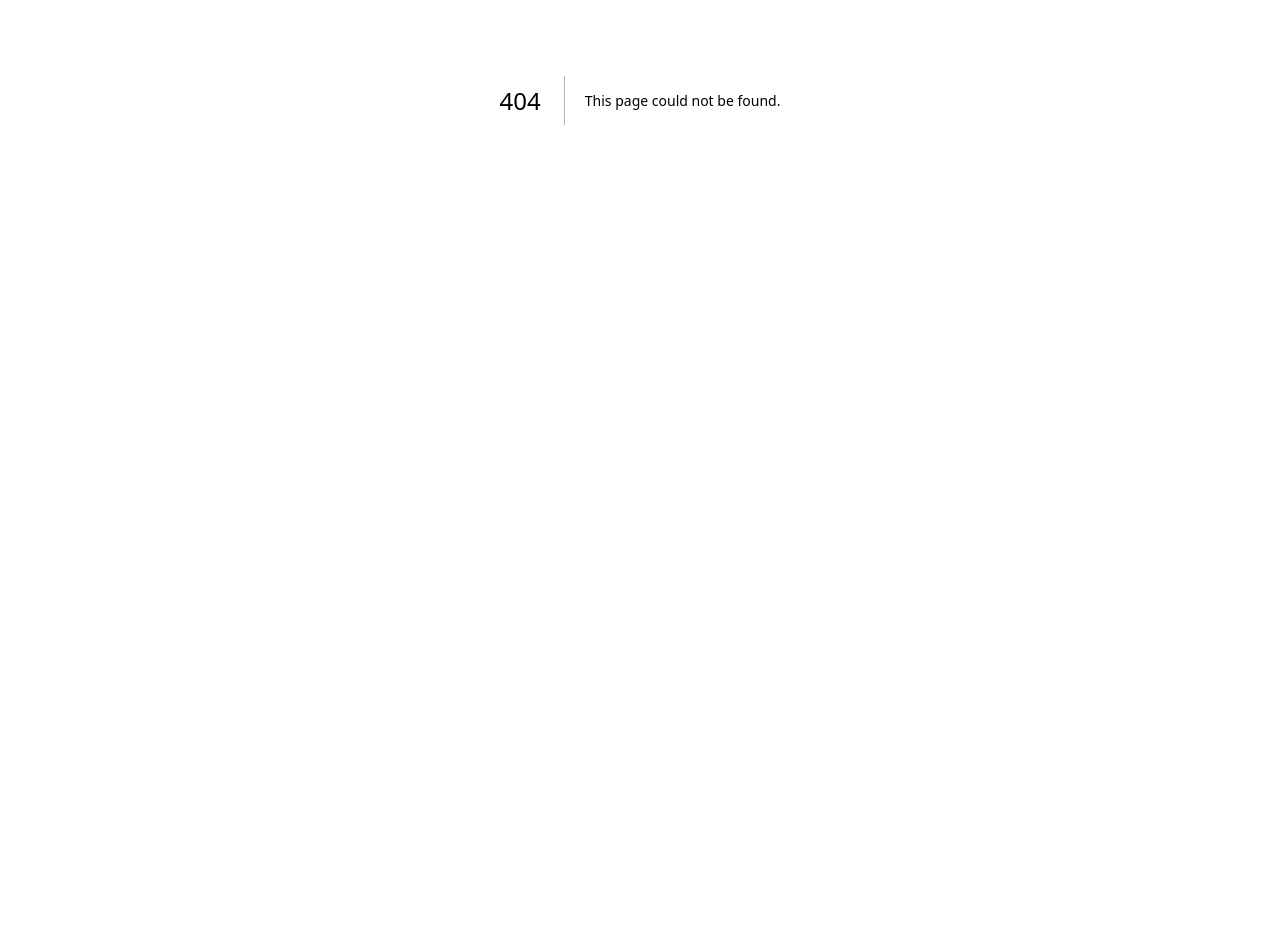
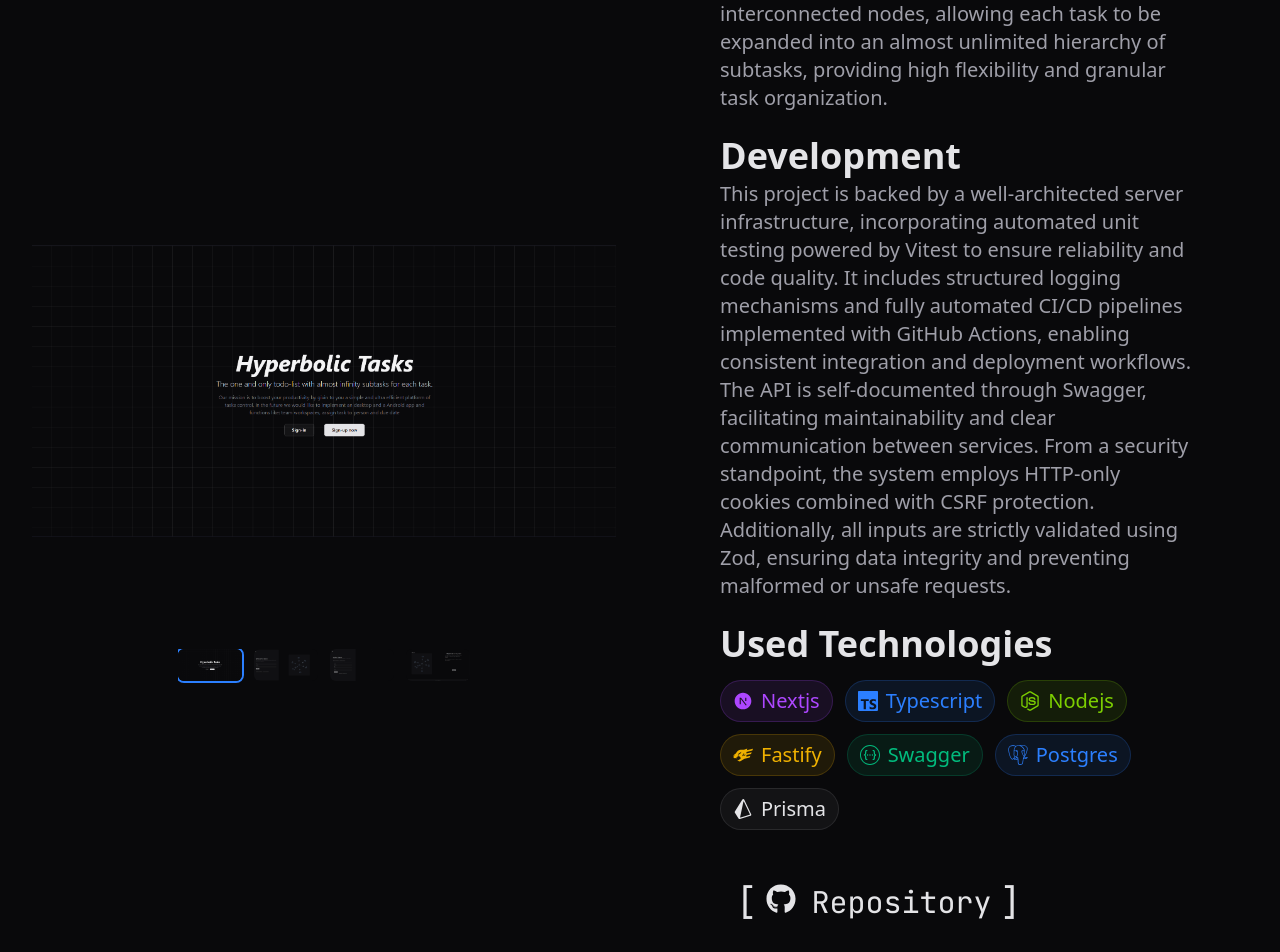
Before and after one commit to retr0lbb/henrique-barbosa, a Next.js app: page /project/hyperbolic in a window 1280 px wide. Before the commit this address had no page. Shown: the part 300-1252 px from the top of the page. Before the commit the page ends 800 px from the top, so only its background shows below. Built offline with nearby package versions, Linux system fonts and the light colour scheme.

Commit message:
feat: add hyperbolic pages

```diff
--- /dev/null
+++ b/src/app/project/hyperbolic/page.tsx
@@ -0,0 +1,111 @@
+import { ProjectComponent } from "@/components/project-page-component";
+
+import HT_MAIN from "@/assets/images/projeto_hyperbolic/HT_main.png";
+import HT_LOGIN from "@/assets/images/projeto_hyperbolic/HT_login.png";
+import HT_REGISTER from "@/assets/images/projeto_hyperbolic/HT_register.png";
+import HT_SEC from "@/assets/images/projeto_hyperbolic/HT_SEC.png";
+
+import { Button } from "@/components/button";
+import { TechBadge } from "@/components/project-page-component/shared/technologies-badge";
+import {
+  SiSwagger,
+  SiTypescript,
+  SiFastify,
+  SiPrisma,
+  SiPostgresql,
+} from "react-icons/si";
+import { RiNextjsFill } from "react-icons/ri";
+import { FaGithub, FaNodeJs } from "react-icons/fa";
+import Link from "next/link";
+import { Footer } from "@/components/footer";
+
+const images = [
+  { src: HT_MAIN, alt: "Main page from Hyperbolic Tasks" },
+  { src: HT_LOGIN, alt: "library page" },
+  { src: HT_REGISTER, alt: "game page 2" },
+  { src: HT_SEC, alt: "library page 2" },
+];
+
+export default function Page() {
+  return (
+    <div className="w-full min-h-dvh flex flex-col gap-10">
+      <ProjectComponent.Root>
+        <ProjectComponent.Header
+          title="Hyperbolic Tasks"
+          subtitle="Task manager that uses graphs."
+        />
+        <ProjectComponent.Body>
+          <ProjectComponent.Carousel imgs={images} />
+          <ProjectComponent.Description.Root>
+            <ProjectComponent.Description.Area title="What is?">
+              <p className="text-zinc-400 max-w-2xl text-xl">
+                This is not a conventional task manager. The project leverages a
+                tree-based architecture with interconnected nodes, allowing each
+                task to be expanded into an almost unlimited hierarchy of
+                subtasks, providing high flexibility and granular task
+                organization.
+              </p>
+            </ProjectComponent.Description.Area>
+
+            <ProjectComponent.Description.Area title="Development">
+              <p className="text-zinc-400 max-w-2xl text-xl">
+                This project is backed by a well-architected server
+                infrastructure, incorporating automated unit testing powered by
+                Vitest to ensure reliability and code quality. It includes
+                structured logging mechanisms and fully automated CI/CD
+                pipelines implemented with GitHub Actions, enabling consistent
+                integration and deployment workflows. The API is self-documented
+                through Swagger, facilitating maintainability and clear
+                communication between services. From a security standpoint, the
+                system employs HTTP-only cookies combined with CSRF protection.
+                Additionally, all inputs are strictly validated using Zod,
+                ensuring data integrity and preventing malformed or unsafe
+                requests.
+              </p>
+            </ProjectComponent.Description.Area>
+            <ProjectComponent.Description.Area
+              className="space-y-4"
+              title="Used Technologies"
+            >
+              <div className="flex flex-wrap items-center justify-start gap-3">
+                <TechBadge
+                  Icon={RiNextjsFill}
+                  tecName="Nextjs"
+                  color={"purple"}
+                />
+                <TechBadge
+                  Icon={SiTypescript}
+                  tecName="Typescript"
+                  color={"blue"}
+                />
+
+                <TechBadge Icon={FaNodeJs} tecName="Nodejs" color={"lime"} />
+                <TechBadge Icon={SiFastify} tecName="Fastify" color="yellow" />
+                <TechBadge Icon={SiSwagger} tecName="Swagger" color="emerald" />
+                <TechBadge
+                  Icon={SiPostgresql}
+                  tecName="Postgres"
+                  color="blue"
+                />
+                <TechBadge Icon={SiPrisma} tecName="Prisma" color="gray" />
+              </div>
+            </ProjectComponent.Description.Area>
+            <div className="mt-5 w-full flex items-center justify-start gap-10">
+              <Link
+                target="_blank"
+                href={"https://github.com/retr0lbb/sub-tasks"}
+              >
+                <Button variant="terminal">
+                  <FaGithub />
+                  Repository
+                </Button>
+              </Link>
+            </div>
+          </ProjectComponent.Description.Root>
+        </ProjectComponent.Body>
+      </ProjectComponent.Root>
+
+      <Footer />
+    </div>
+  );
+}
--- a/src/components/project-page-component/index.tsx
+++ b/src/components/project-page-component/index.tsx
@@ -8,7 +8,7 @@
 }
 function Root(props: RootProps) {
   return (
-    <div className="min-h-dvh bg-zinc-950 flex flex-col gap-2 p-2">
+    <div className="min-h-dvh bg-zinc-950 flex flex-col gap-2 p-2 py-10">
       {props.children}
     </div>
   );
--- a/src/components/project-page-component/shared/technologies-badge.tsx
+++ b/src/components/project-page-component/shared/technologies-badge.tsx
@@ -5,7 +5,8 @@
   | "lime"
   | "emerald"
   | "purple"
-  | "green";
+  | "green"
+  | "gray";
 
 interface TechBadgeProps {
   tecName: string;
@@ -23,6 +24,7 @@
     emerald: "text-emerald-500 bg-emerald-500/10 border-emerald-500/20",
     purple: "text-purple-500 bg-purple-500/10 border-purple-500/20",
     green: "text-green-500 bg-green-500/10 border-green-500/20",
+    gray: "text-zinc-200 bg-zinc-500/10 border border-zinc-200/10",
   };
 
   const textColorClasses: Record<TailwindColor, string> = {
@@ -33,6 +35,7 @@
     emerald: "text-emerald-500",
     purple: "text-purple-500",
     green: "text-green-500",
+    gray: "text-zinc-200",
   };
 
   const baseClasses = colorClasses[color];
```
